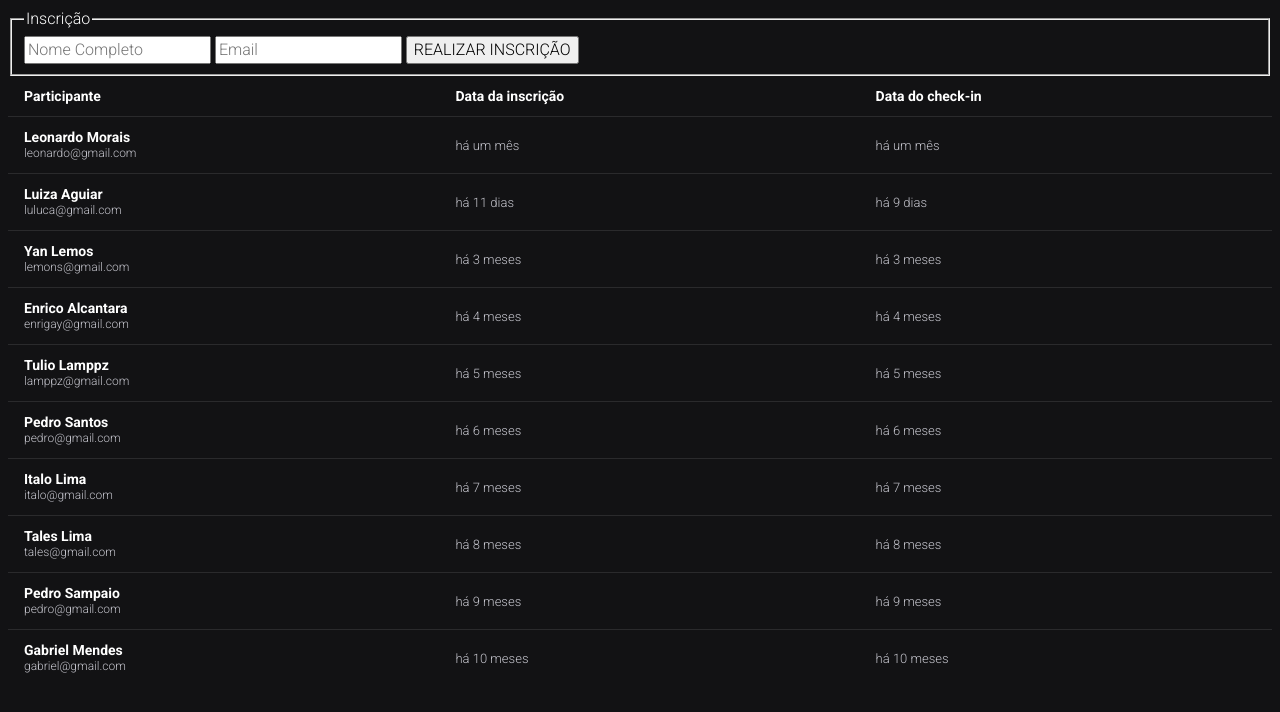
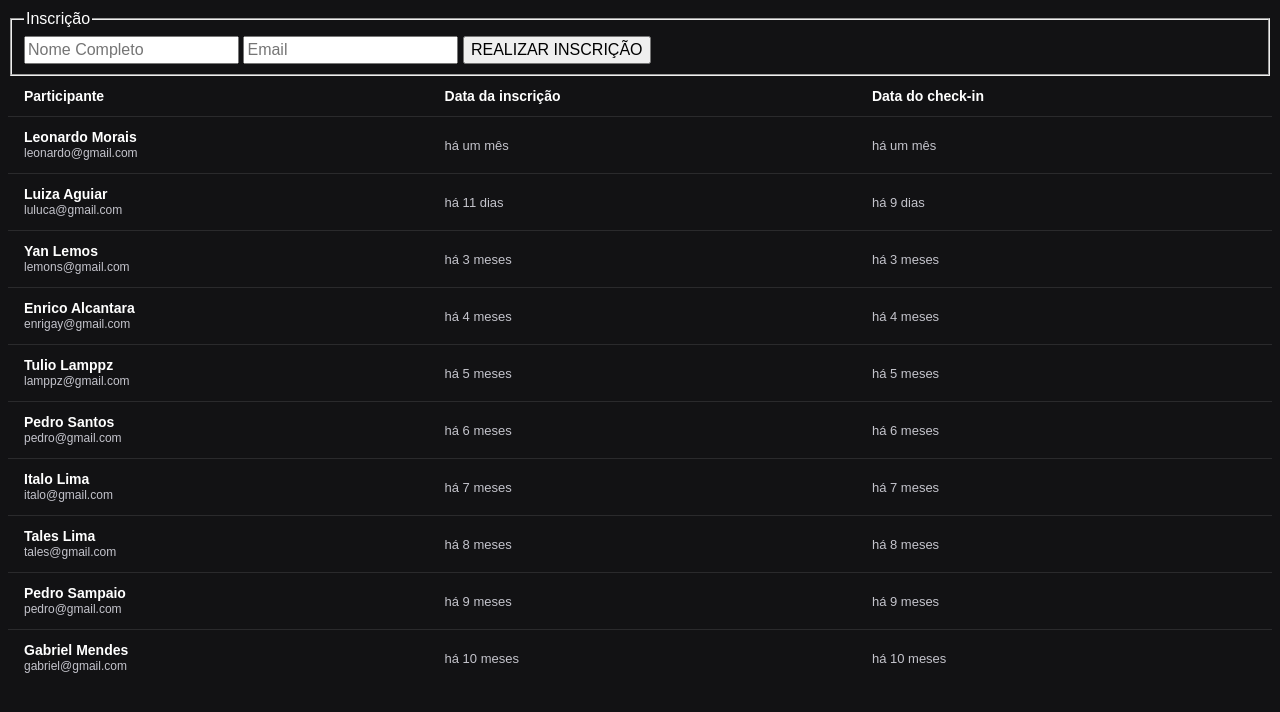
Before and after one commit to CuuKiii/nlw-unite-html-css-js, a plain HTML site: page index.html in a window 1280 px wide. Drawn offline with nearby package versions, Linux system fonts and the light colour scheme.

Commit message:
Update index.css
Att Aula 2

```diff
--- a/index.css
+++ b/index.css
@@ -1,5 +1,5 @@
 body, table, input, button {
-    font: 300 16px/140% 'Roboto', sans-serif;
+    font: 300 16px/140% 'Comic Neue', sans-serif;
   }
 
   body {
```
